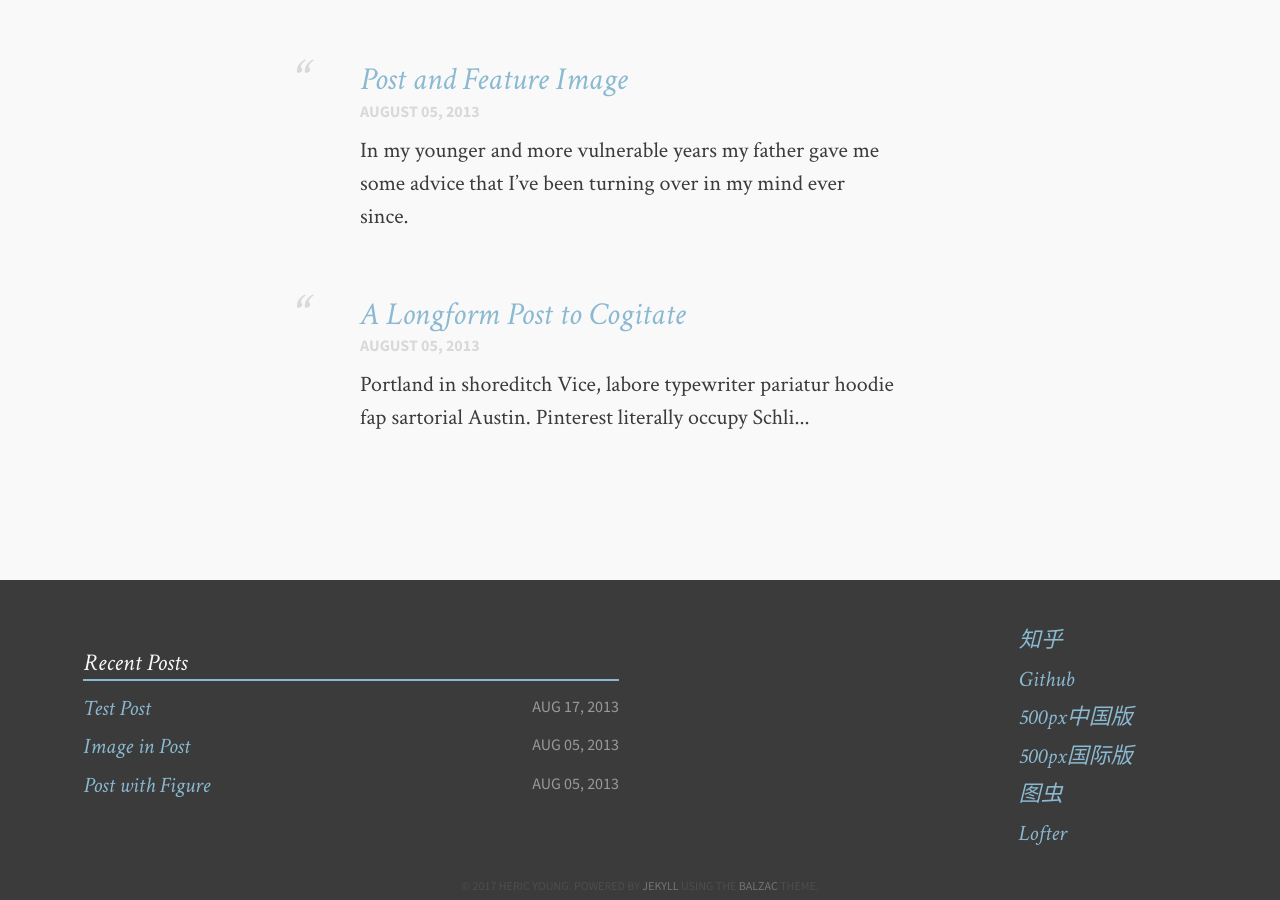
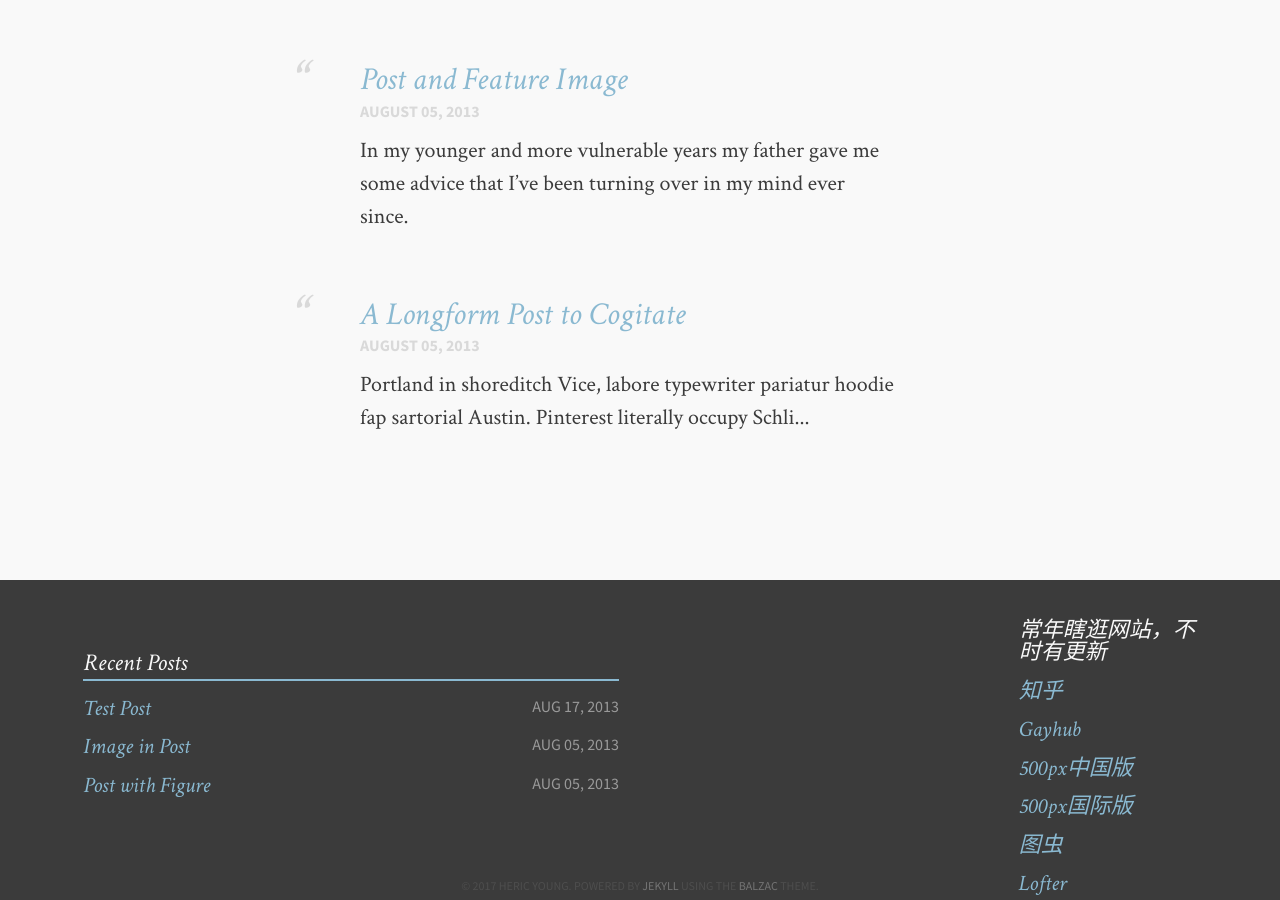
Before and after one commit to HericYoung/Blog, a Jekyll site: the page built from index.md, in a window 1280 px wide and 900 px high, scrolled down 860 px. Built offline with Jekyll 4.4.1, drawn with Linux system fonts in a browser that asks for light colours.

Commit message:
no message

```diff
--- a/_includes/footer.html
+++ b/_includes/footer.html
@@ -11,12 +11,13 @@
         {% endfor %}
       </ol>
 
-      <div class="social" style="top:50px">
+      <div class="social" style="top:40px">
         <ul>
+            <li>常年瞎逛网站，不时有更新</li>
             <li><a id="zhihu" href="{{ site.owner.zhihu }}"><span class="foot-link">知乎</span></a></li>
 
             {% if site.owner.github %}
-            <li><a id="github" href="{{ site.owner.github }}" target="_blank"><span class="foot-link">Github</span></a></li>
+            <li><a id="github" href="{{ site.owner.github }}" target="_blank"><span class="foot-link">Gayhub</span></a></li>
             {% endif %}
 
 
```
